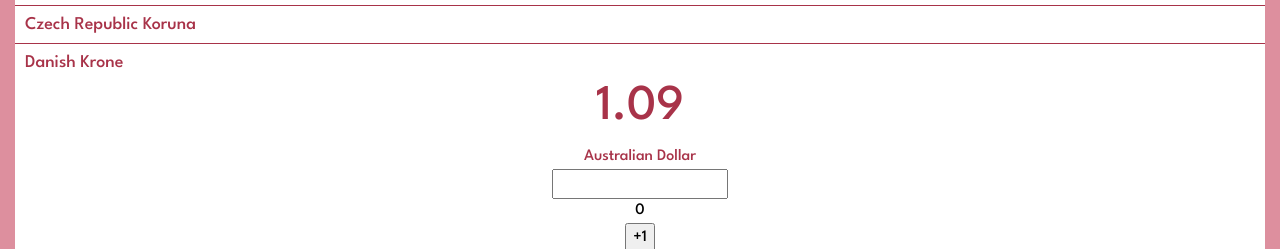
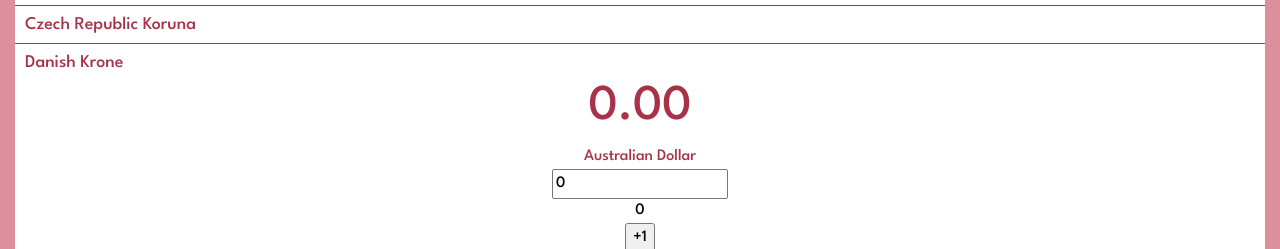
Before and after one commit to MaxCapette/Converter, a React (Vite) app: page / in a window 1280 px wide. Shown: the part 448-697 px from the top of the page. Built offline with nearby package versions, Linux system fonts and the light colour scheme.

Commit message:
cetait chaud patate

```diff
--- a/src/components/Amount/Amount.tsx
+++ b/src/components/Amount/Amount.tsx
@@ -8,7 +8,7 @@ interface IAmountProps {
 function Amount({ result, currentCurrency }: IAmountProps) {
   return (
     <section className="amount">
-      <p className="amount-value">{result}</p>
+      <p className="amount-value">{result.toFixed(2)}</p>
       <p className="amount-currency">{currentCurrency.description}</p>
     </section>
   );
--- a/src/components/Converter/Converter.tsx
+++ b/src/components/Converter/Converter.tsx
@@ -11,7 +11,10 @@ import currencies from '../../data/currencies';
 function Converter() {
   const [isCurrenciesVisible, setIsCurrenciesVisible] = useState(true);
   const [nbClicks, setNbClicks] = useState(0);
-
+  const [currentCurrency, setCurrentCurrency] = useState(currencies[0]);
+  const makeConversion = () => {
+    return nbClicks * currentCurrency.rate;
+  };
   return (
     <div className="Converter">
       <Header amount={nbClicks} />
@@ -19,8 +22,13 @@ function Converter() {
         isCurrenciesVisible={isCurrenciesVisible}
         setIsCurrenciesVisible={setIsCurrenciesVisible}
       />
-      {isCurrenciesVisible && <Currencies currencies={currencies} />}
-      <Amount result={1.09} currentCurrency={currencies[0]} />
+      {isCurrenciesVisible && (
+        <Currencies
+          currencies={currencies}
+          setCurrentCurrency={setCurrentCurrency}
+        />
+      )}
+      <Amount result={makeConversion()} currentCurrency={currentCurrency} />
       <Footer nbClicks={nbClicks} setNbClicks={setNbClicks} />
     </div>
   );
--- a/src/components/Currencies/Currencies.scss
+++ b/src/components/Currencies/Currencies.scss
@@ -6,7 +6,7 @@
   overflow-x: hidden;
 }
 
-li {
+.currencies-item {
   animation-duration: 1s;
   list-style: none;
   color: v.$mainColor;
@@ -14,7 +14,12 @@ li {
   padding: 5px 10px;
   text-align: left;
   font-size: large;
+  &:hover {
+    background-color: v.$altColor;
+    cursor: pointer;
+  }
 }
+
 ul {
   margin: 0;
   padding: 0;
@@ -25,10 +30,6 @@ h2 {
   padding: 10px;
   border-bottom: solid 1px v.$mainColor;
   font-size: large;
-}
-li:hover {
-  background-color: v.$altColor;
-  cursor: pointer;
 }
 
 .currencies-input {
--- a/src/components/Currencies/Currencies.tsx
+++ b/src/components/Currencies/Currencies.tsx
@@ -2,20 +2,24 @@ import { useState } from 'react';
 import { ICurrency } from '../../@types/converter';
 import './Currencies.scss';
 
-interface LiCurrency {
+interface ICurrenciesProps {
   currencies: ICurrency[];
+  setCurrentCurrency: React.Dispatch<React.SetStateAction<ICurrency>>;
 }
-function Currencies({ currencies }: LiCurrency) {
+function Currencies({ currencies, setCurrentCurrency }: ICurrenciesProps) {
   const [search, setSearch] = useState('');
 
   const handleChange = (event: React.ChangeEvent<HTMLInputElement>) => {
-    setSearch(event.target.value);
+    setSearch(event.target.value.toLowerCase());
   };
 
   const getFilteredList = () =>
     currencies.filter((currency) =>
-      currency.description.toLowerCase().includes(search.toLowerCase())
+      currency.description.toLowerCase().includes(search)
     );
+  const handleClick = (currencyClicked: ICurrency) => {
+    setCurrentCurrency(currencyClicked);
+  };
   return (
     <div className="scrollLi">
       <input
@@ -27,7 +31,22 @@ function Currencies({ currencies }: LiCurrency) {
       />
       <ul>
         {getFilteredList().map((currency) => {
-          return <li key={currency.code}>{currency.description}</li>;
+          return (
+            <div
+              className="currencies-item"
+              key={currency.code}
+              onClick={() => {
+                handleClick(currency);
+              }}
+              onKeyDown={() => {
+                handleClick(currency);
+              }} // Err 1
+              role="button" // Err 2
+              tabIndex={0} // Err 4
+            >
+              {currency.description}
+            </div>
+          );
         })}
       </ul>
     </div>
--- a/src/components/Footer/Footer.tsx
+++ b/src/components/Footer/Footer.tsx
@@ -1,20 +1,24 @@
-import { useState } from 'react';
-
 interface ICounterProps {
   nbClicks: number;
   setNbClicks: React.Dispatch<React.SetStateAction<number>>;
 }
 function Footer({ nbClicks, setNbClicks }: ICounterProps) {
-  const [input, setInput] = useState('');
   const handleClick = () => {
     setNbClicks(nbClicks + 1);
   };
-  const handleChange = (event: React.ChangeEvent<HTMLInputElement>) => {
-    setInput(event.target.value);
-  };
+
   return (
     <div>
-      <input type="number" onChange={handleChange} value={input} />
+      <input
+        type="text"
+        onChange={(event) => {
+          const newValue = Number(event.target.value);
+          if (!Number.isNaN(newValue)) {
+            setNbClicks(newValue);
+          }
+        }}
+        value={nbClicks}
+      />
       <div>{nbClicks}</div>
       <button type="button" onClick={handleClick}>
         +1
```
Also changed, not shown: src/components/Header/Header.tsx (+10 -0 lines).
